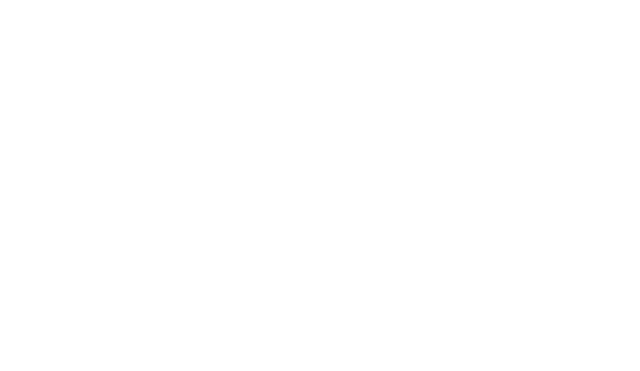
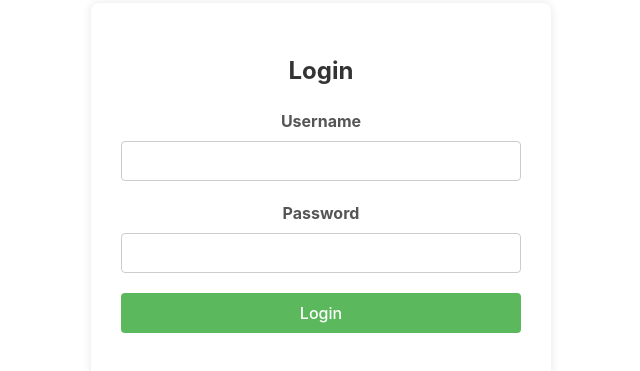
Before and after one commit to ofersadan85/friendflix, a React (Vite) app in the folder frontend/: page /login in a window 1280 px wide. Before the commit this address had no page. Shown: the part 207-578 px from the top of the page, without its empty margins (319-959 px from the left). Built offline with nearby package versions, Linux system fonts and the light colour scheme.

Commit message:
added login form

```diff
--- a/frontend/src/App.tsx
+++ b/frontend/src/App.tsx
@@ -1,6 +1,7 @@
 
 import { BrowserRouter, Route, Routes } from 'react-router-dom';
 import { ErrorBoundary } from './components/ErrorBoundary';
+import Login from './pages/Login';
 import MovieList from './pages/MovieList';
 import { MoviePage } from './pages/MoviePage';
 import Register from './pages/Register';
@@ -13,6 +14,7 @@
                     <Route path="/" element={<MovieList />} />
                     <Route path="/movie/:id" element={<MoviePage />} />
                     <Route path="/register" element={<Register />} />
+                    <Route path="/login" element={<Login />} />
                 </Routes>
             </BrowserRouter>
         </ErrorBoundary>
--- /dev/null
+++ b/frontend/src/pages/Login.tsx
@@ -0,0 +1,78 @@
+import { jwtDecode } from "jwt-decode";
+import { useRef, useState } from "react";
+import { useNavigate } from "react-router-dom";
+import { useLocalStorage } from "usehooks-ts";
+import { BACKEND_URL } from "../backend";
+import { User } from "../user";
+import "./RegisterLogin.css";
+
+export default function Login() {
+    const [user, setUser] = useLocalStorage<User | null>("user", null);
+    const usernameRef = useRef<HTMLInputElement>(null);
+    const passwordRef = useRef<HTMLInputElement>(null);
+    const [formError, setFormError] = useState<string | null>(null);
+    const [isSubmitting, setIsSubmitting] = useState(false);
+    const navigate = useNavigate();
+    const params = new URLSearchParams(window.location.search);
+    if (user) navigate("/");
+    if (params.get("registered") && formError === null) setFormError("Registration successful! Please log in");
+
+    const handleSubmit = async (event: React.FormEvent) => {
+        event.preventDefault();
+        console.log("Logging in...");
+        setIsSubmitting(true);
+        let response;
+        try {
+            response = await fetch(`${BACKEND_URL}/login`, {
+                method: "POST",
+                headers: { "Content-Type": "application/json" },
+                body: JSON.stringify({
+                    username: usernameRef.current?.value || "",
+                    password: passwordRef.current?.value || "",
+                }),
+            });
+        } catch (error) {
+            console.error("Failed to login", error);
+            setFormError("Failed to login, please try again");
+            setIsSubmitting(false);
+            return;
+        }
+        if (response.ok) {
+            const data = await response.json();
+            try {
+                const user = jwtDecode(data.token);
+                setUser(user as User);
+                navigate("/");
+            } catch (error) {
+                console.error("Failed to decode token", error);
+                setFormError("Login failed, please try again");
+                setIsSubmitting(false);
+            }
+        } else if (response.status === 401) {
+            console.error("Login failed, invalid credentials");
+            setFormError("Invalid username or password");
+            setIsSubmitting(false);
+        } else {
+            console.error("Login failed", response, await response.text());
+            setFormError("Login failed for unknown reason, please try again");
+            setIsSubmitting(false);
+        }
+    }
+
+    const submitText = isSubmitting ? "Logging in..." : "Login";
+    const submitDisabled = isSubmitting;
+
+    return (
+        <div className="login-form">
+            <h2>Login</h2>
+            <form onSubmit={handleSubmit}>
+                <label htmlFor="username">Username</label>
+                <input type="text" name="username" id="username" ref={usernameRef} required />
+                <label htmlFor="password">Password</label>
+                <input type="password" name="password" id="password" ref={passwordRef} required />
+                <button type="submit" disabled={submitDisabled}>{submitText}</button>
+                {formError && <div role="alert" className="error">{formError}</div>}
+            </form>
+        </div>
+    );
+}
--- a/frontend/src/pages/Register.tsx
+++ b/frontend/src/pages/Register.tsx
@@ -2,7 +2,7 @@
 import { Link, useNavigate } from "react-router-dom";
 import { useDebounceCallback } from "usehooks-ts";
 import { BACKEND_URL } from "../backend";
-import "./Register.css";
+import "./RegisterLogin.css";
 
 type formState = {
     usernameError?: string | null
@@ -38,7 +38,7 @@
     const usernameErrorIcon = formState.isNew ? null : formState.usernameError ? "❌" : null;
     const usernameInput = <>
         <label htmlFor="username">Username{usernameErrorIcon && <span>{usernameErrorIcon}</span>}</label>
-        <input type="text" name="username" id="username" ref={usernameRef} onChange={usernameValidator} />
+        <input type="text" name="username" id="username" ref={usernameRef} onChange={usernameValidator} required />
         {formState.usernameError && <div role="alert" className="error">{formState.usernameError}</div>}
     </>
 
@@ -54,7 +54,7 @@
     const emailErrorIcon = formState.isNew ? null : formState.emailError ? "❌" : null;
     const emailInput = <>
         <label htmlFor="email">Email{emailErrorIcon && <span>{emailErrorIcon}</span>}</label>
-        <input type="email" name="email" id="email" ref={emailRef} onChange={emailValidator} />
+        <input type="email" name="email" id="email" ref={emailRef} onChange={emailValidator} required />
         {formState.emailError && <div role="alert" className="error">{formState.emailError}</div>}
     </>
 
@@ -75,10 +75,10 @@
     const passwordErrorIcon = formState.isNew ? null : formState.passwordError ? "❌" : null;
     const passwordInput = <>
         <label htmlFor="password">Password{passwordErrorIcon && <span>{passwordErrorIcon}</span>}</label>
-        <input type="password" name="password" id="password" ref={passwordRef} onChange={passwordValidator} />
+        <input type="password" name="password" id="password" ref={passwordRef} onChange={passwordValidator} required />
         {formState.passwordError && <div role="alert" className="error">{formState.passwordError}</div>}
         <label htmlFor="password2">Confirm Password</label>
-        <input type="password" name="password2" id="password2" ref={password2Ref} onChange={passwordValidator} />
+        <input type="password" name="password2" id="password2" ref={password2Ref} onChange={passwordValidator} required />
     </>
 
     const formValidation = () => {
--- a/frontend/src/pages/Register.css
+++ b/frontend/src/pages/RegisterLogin.css
@@ -1,3 +1,4 @@
+.login-form,
 .register-form {
     background: #ffffff;
     padding: 30px;
@@ -7,12 +8,14 @@
     width: 100vw;
 }
 
+.login-form h2,
 .register-form h2 {
     margin-bottom: 20px;
     font-size: 24px;
     color: #333;
 }
 
+.login-form label,
 .register-form label {
     display: block;
     margin-bottom: 8px;
@@ -20,6 +23,8 @@
     color: #555;
 }
 
+.login-form input[type="text"],
+.login-form input[type="password"],
 .register-form input[type="text"],
 .register-form input[type="email"],
 .register-form input[type="password"] {
@@ -32,6 +37,7 @@
     box-sizing: border-box;
 }
 
+.login-form .error,
 .register-form .error {
     padding: 0;
     color: #d9534f;
@@ -40,6 +46,7 @@
     margin-bottom: 20px;
 }
 
+.login-form button[type="submit"],
 .register-form button[type="submit"] {
     background: #5cb85c;
     color: #fff;
@@ -52,12 +59,13 @@
     margin-bottom: 20px;
 }
 
+.login-form button[type="submit"]:disabled,
 .register-form button[type="submit"]:disabled {
     background: #ccc;
     cursor: not-allowed;
 }
 
-
+.login-form button[type="reset"],
 .register-form button[type="reset"] {
     background: #808080;
     color: #fff;
```
Also changed, not shown: 1 other file (tests, documents, lock files or other folders).
